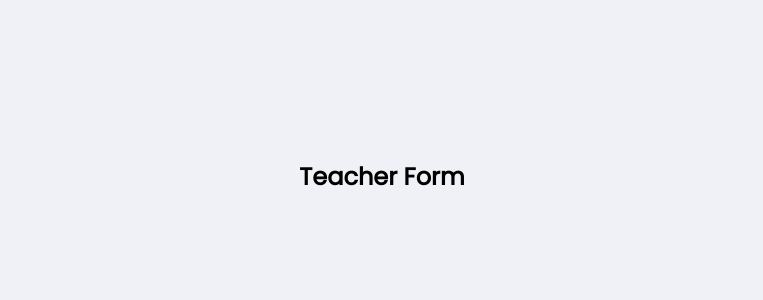
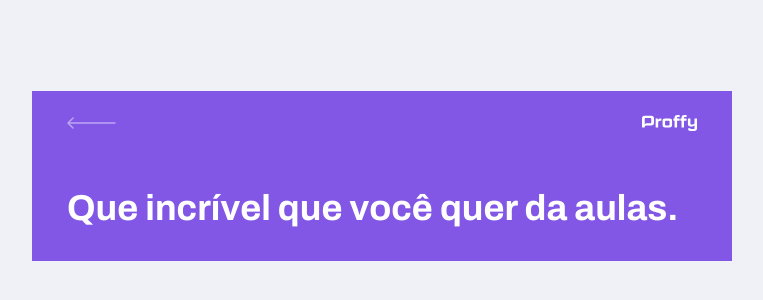
Before and after one commit to lopes-bot/Proffy, a React (Create React App) app: page /give-classes in a window 1280 px wide. Shown: the part 224-524 px from the top of the page, without its empty margins (258-1021 px from the left). Built offline with nearby package versions, Linux system fonts and the light colour scheme.

Commit message:
usado a interface do typeScrip para definir apropriedade title como string e sendo obrigatorio

```diff
--- a/src/components/pageHeader/index.tsx
+++ b/src/components/pageHeader/index.tsx
@@ -6,8 +6,12 @@ import logoImg from '../../assets/images/logo.svg';
 
 
 // import { Container } from './styles';
+interface PageHeaderProps{
+    title:string;
 
-const PageHeader: React.FC = () => {
+}
+
+const PageHeader: React.FC<PageHeaderProps> = (props) => {
   return (<>
     <header className="page-header">
       <div className="top-bar-container">
@@ -17,7 +21,7 @@ const PageHeader: React.FC = () => {
         <img src={logoImg} alt="proffy"></img>
       </div>
       <div className="header-content">
-        <strong>Estes são os proffy disponíveis.</strong>
+  <strong>{props.title}</strong>
       </div>
 
     </header>
--- a/src/pages/TeacherForm/index.tsx
+++ b/src/pages/TeacherForm/index.tsx
@@ -1,10 +1,12 @@
 import React from 'react';
 
 // import { Container } from './styles';
-
+import PageHeader from '../../components/pageHeader';
 const TeacherForm: React.FC = () => {
   return (<>
-    <h2> Teacher Form</h2>
+    <div id="page-teacher-form" className="container">
+    <PageHeader title="Que incrível que você quer da aulas."></PageHeader>
+  </div>
   </>);
 }
 
--- a/src/pages/TeacherList/index.tsx
+++ b/src/pages/TeacherList/index.tsx
@@ -6,8 +6,7 @@ import './style.css';
 const TeacherList: React.FC = () => {
   return (<>
   <div id="page-teacher-list" className="container">
-
-    <PageHeader></PageHeader>
+    <PageHeader title="Estes são os proffy disponíveis."></PageHeader>
   </div>
   </>);
 }
```
